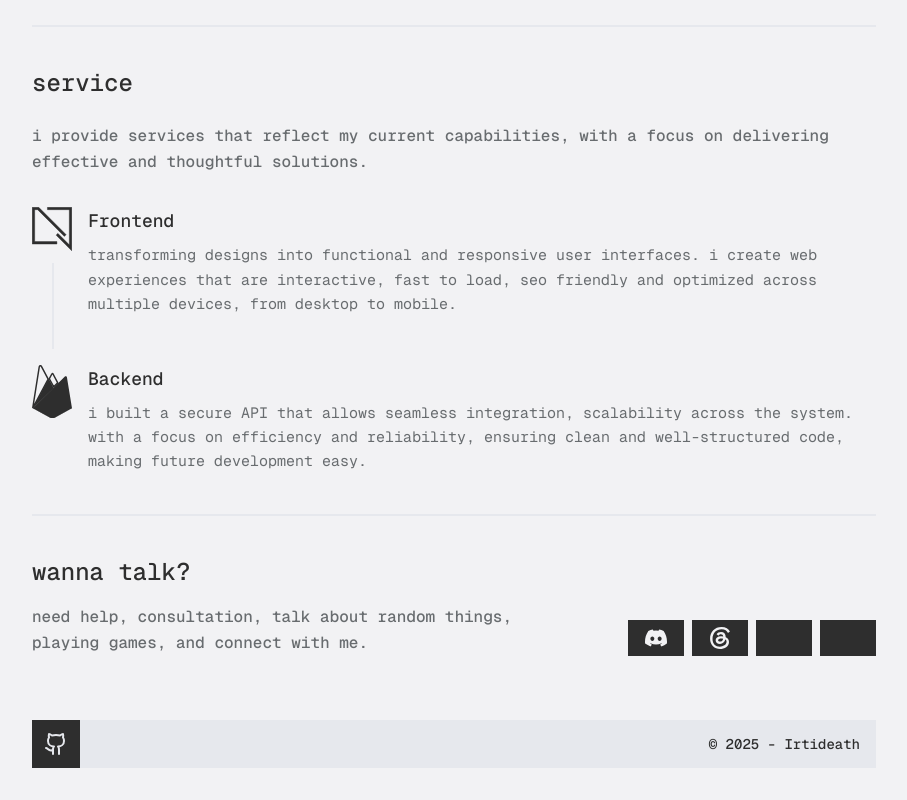
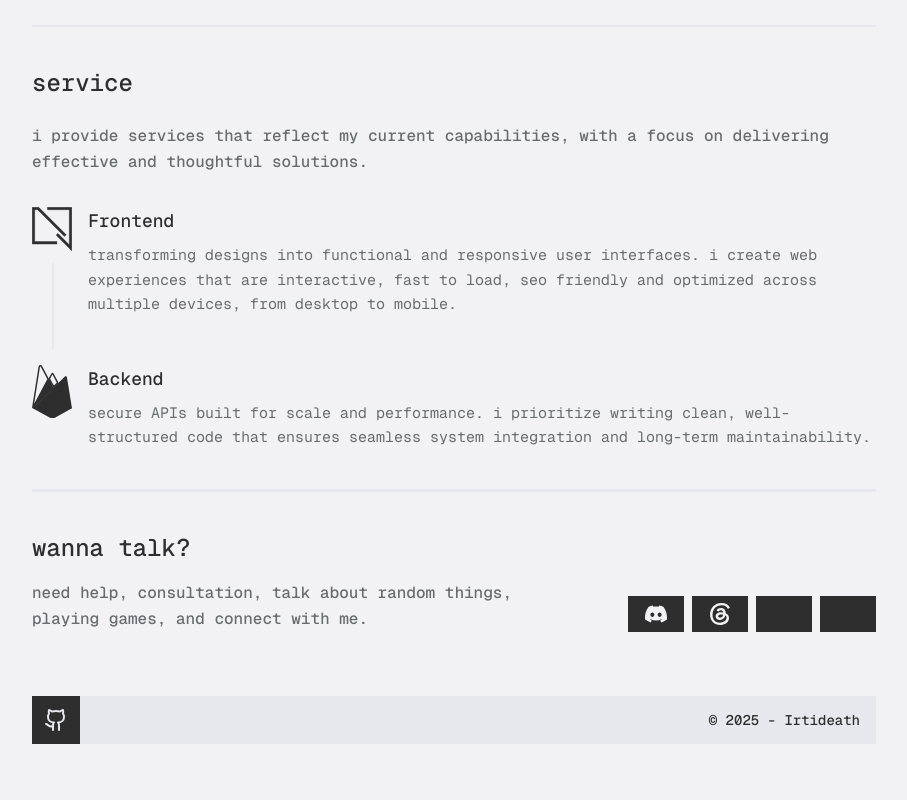
Before and after one commit to IRTIDEATH/Al-Sakha, a Next.js app: page / in a window 1280 px wide. Shown: the part 1706-2506 px from the top of the page, without its empty margins (186-1093 px from the left). After the commit the page ends 2482 px from the top, so only its background shows below. Built offline with nearby package versions, Linux system fonts and the light colour scheme; some icons are missing; a web font is replaced by a local one.

Commit message:
Update rewriting the service section description, border radius 0, and opengraph image

```diff
--- a/components/layouts/app-layout/navbar.tsx
+++ b/components/layouts/app-layout/navbar.tsx
@@ -49,7 +49,7 @@ const Navbar = () => {
           {"<--"}
         </span>
       </div>
-      <div className="flex items-center bg-suram font-roboto md:hidden">
+      <div className="flex items-center bg-suram md:hidden">
         <span className="px-4 font-medium text-lg">menu</span>
         <Drawer>
           <DrawerTrigger aria-label="Menu button" role="button" asChild>
@@ -80,7 +80,7 @@ const Navbar = () => {
                 const isActive = pathname === item.href;
                 return (
                   <motion.div
-                    className="w-full max-w-[300px]"
+                    className="w-full max-w-[300px] font-roboto"
                     initial={{ opacity: 0, y: 20 }}
                     animate={{ opacity: 1, y: 0 }}
                     key={index}
--- a/components/pages/home/service-section.tsx
+++ b/components/pages/home/service-section.tsx
@@ -50,10 +50,9 @@ const ServiceSection = () => {
           <article className="space-y-2">
             <h3 className="font-medium text-lg">Backend</h3>
             <p className="text-[15px] text-zeta">
-              i built a secure API that allows seamless integration, scalability
-              across the system. with a focus on efficiency and reliability,
-              ensuring clean and well-structured code, making future development
-              easy.
+              secure APIs built for scale and performance. i prioritize writing
+              clean, well-structured code that ensures seamless system
+              integration and long-term maintainability.
             </p>
           </article>
           <div className="z-10 bg-background">
--- a/components/ui/badge.tsx
+++ b/components/ui/badge.tsx
@@ -12,7 +12,7 @@ const badgeVariants = cva(
         default:
           "bg-foreground px-2.5 py-0.5 font-roboto text-[13px] text-background",
         skill: "bg-suram px-3 py-1 text-[16px] text-foreground",
-        tag: "rounded-sm bg-suram px-3.5 py-1.5 font-medium font-roboto text-[13px] text-foreground",
+        tag: "bg-suram px-3.5 py-1.5 font-medium font-roboto text-[13px] text-foreground",
         outline:
           "border border-foreground px-2.5 py-0.5 font-roboto text-[14px] text-foreground",
       },
--- a/components/ui/drawer.tsx
+++ b/components/ui/drawer.tsx
@@ -48,7 +48,7 @@ const DrawerContent = React.forwardRef<
       )}
       {...props}
     >
-      <div className="mx-auto mt-4 h-2 w-[100px] rounded-full bg-zeta" />
+      <div className="mx-auto mt-4 h-2 w-[100px] bg-zeta" />
       {children}
     </DrawerPrimitive.Content>
   </DrawerPortal>
--- a/components/ui/tooltip.tsx
+++ b/components/ui/tooltip.tsx
@@ -20,7 +20,7 @@ const TooltipContent = React.forwardRef<
       ref={ref}
       sideOffset={sideOffset}
       className={cn(
-        "fade-in-0 zoom-in-95 data-[state=closed]:fade-out-0 data-[state=closed]:zoom-out-95 data-[side=bottom]:slide-in-from-top-2 data-[side=left]:slide-in-from-right-2 data-[side=right]:slide-in-from-left-2 data-[side=top]:slide-in-from-bottom-2 z-50 origin-[--radix-tooltip-content-transform-origin] animate-in overflow-hidden rounded-sm bg-foreground px-3 py-1.5 font-roboto text-background text-xs data-[state=closed]:animate-out",
+        "fade-in-0 zoom-in-95 data-[state=closed]:fade-out-0 data-[state=closed]:zoom-out-95 data-[side=bottom]:slide-in-from-top-2 data-[side=left]:slide-in-from-right-2 data-[side=right]:slide-in-from-left-2 data-[side=top]:slide-in-from-bottom-2 z-50 origin-[--radix-tooltip-content-transform-origin] animate-in overflow-hidden bg-foreground px-3 py-1.5 font-roboto text-background text-xs data-[state=closed]:animate-out",
         className,
       )}
       {...props}
```
Also changed, not shown: app/opengraph-image.png.
